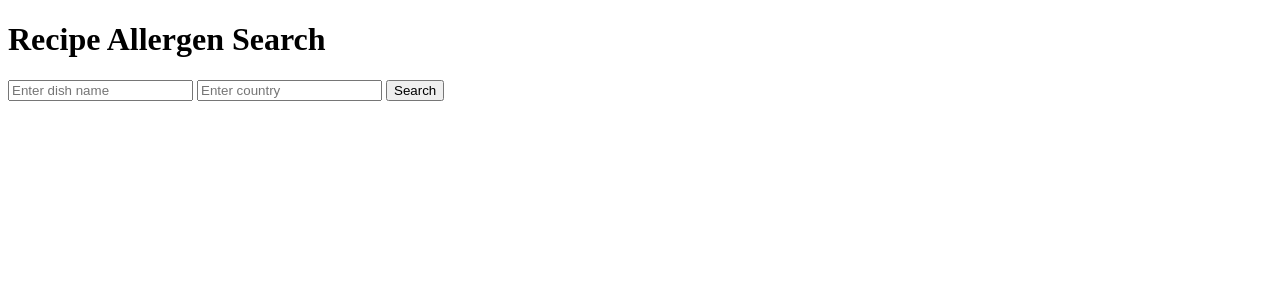
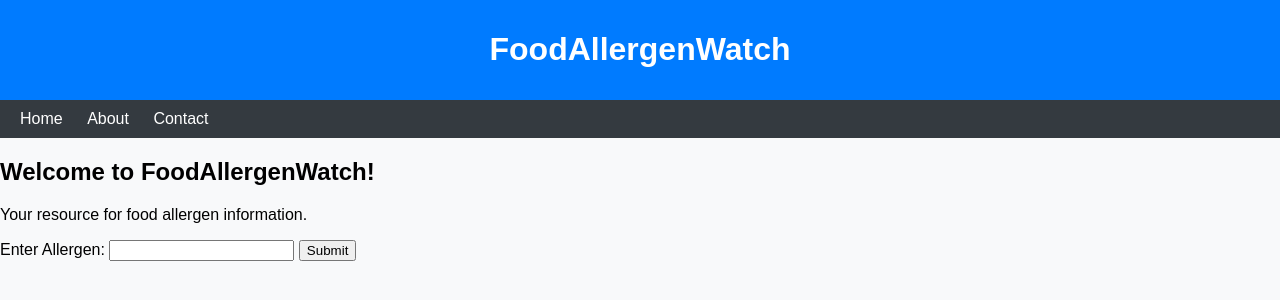
Before and after one commit to Istionia/FoodAllergenWatch, a Flask app: template app/templates/index.html in a window 1280 px wide. Shown: the top 300 px of the page. Run offline with Flask 3, Linux system fonts and the light colour scheme; the template is opened without the code that fills it, so the values that code supplies are empty; parts of the project's set-up code (start-up, migrations or seed data) failed here and were passed over.

Commit message:
Preliminary management of front-end.

```diff
--- a/app/static/css/js/scripts.js
+++ b/app/static/css/js/scripts.js
@@ -0,0 +1,16 @@
+document.addEventListener('DOMContentLoaded', (event) => {
+    console.log('DOM fully loaded and parsed');
+
+    const form = document.getElementById('allergenForm');
+    if (form) {
+        form.addEventListener('submit', (e) => {
+            e.preventDefault();
+            const allergenInput = document.getElementById('allergenInput');
+            if (allergenInput.value.trim() === '') {
+                alert('Please enter an allergen.');
+            } else {
+                form.submit();
+            }
+        });
+    }
+});
--- a/app/static/css/styles.css
+++ b/app/static/css/styles.css
@@ -0,0 +1,28 @@
+body {
+    font-family: Arial, sans-serif;
+    background-color: #f8f9fa;
+    margin: 0;
+    padding: 0;
+}
+
+header {
+    background-color: #007bff;
+    color: white;
+    padding: 10px 0;
+    text-align: center;
+}
+
+nav {
+    background-color: #343a40;
+    padding: 10px;
+}
+
+nav a {
+    color: white;
+    margin: 0 10px;
+    text-decoration: none;
+}
+
+nav a:hover {
+    text-decoration: underline;
+}
--- a/app/templates/index.html
+++ b/app/templates/index.html
@@ -2,29 +2,28 @@
 <html lang="en">
 <head>
     <meta charset="UTF-8">
-    <title>Recipe Allergen Search</title>
+    <meta name="viewport" content="width=device-width, initial-scale=1.0">
+    <title>FoodAllergenWatch</title>
+    <link rel="stylesheet" href="{{ url_for('static', filename='css/styles.css') }}">
 </head>
 <body>
-    <h1>Recipe Allergen Search</h1>
-    <form id="search-form">
-        <input type="text" id="dish" placeholder="Enter dish name">
-        <input type="text" id="country" placeholder="Enter country">
-        <button type="submit">Search</button>
-    </form>
-    <div id="results"></div>
-
-    <script>
-        document.getElementById('search-form').addEventListener('submit', function(event) {
-            event.preventDefault();
-            const dish = document.getElementById('dish').value;
-            const country = document.getElementById('country').value;
-
-            fetch(`/allergens?dish=${dish}&country=${country}`)
-                .then(response => response.json())
-                .then(data => {
-                    document.getElementById('results').innerHTML = JSON.stringify(data);
-                });
-        });
-    </script>
+    <header>
+        <h1>FoodAllergenWatch</h1>
+    </header>
+    <nav>
+        <a href="/">Home</a>
+        <a href="/about">About</a>
+        <a href="/contact">Contact</a>
+    </nav>
+    <div class="content">
+        <h2>Welcome to FoodAllergenWatch!</h2>
+        <p>Your resource for food allergen information.</p>
+        <form id="allergenForm">
+            <label for="allergenInput">Enter Allergen:</label>
+            <input type="text" id="allergenInput" name="allergen">
+            <button type="submit">Submit</button>
+        </form>
+    </div>
+    <script src="{{ url_for('static', filename='js/scripts.js') }}"></script>
 </body>
 </html>
```
